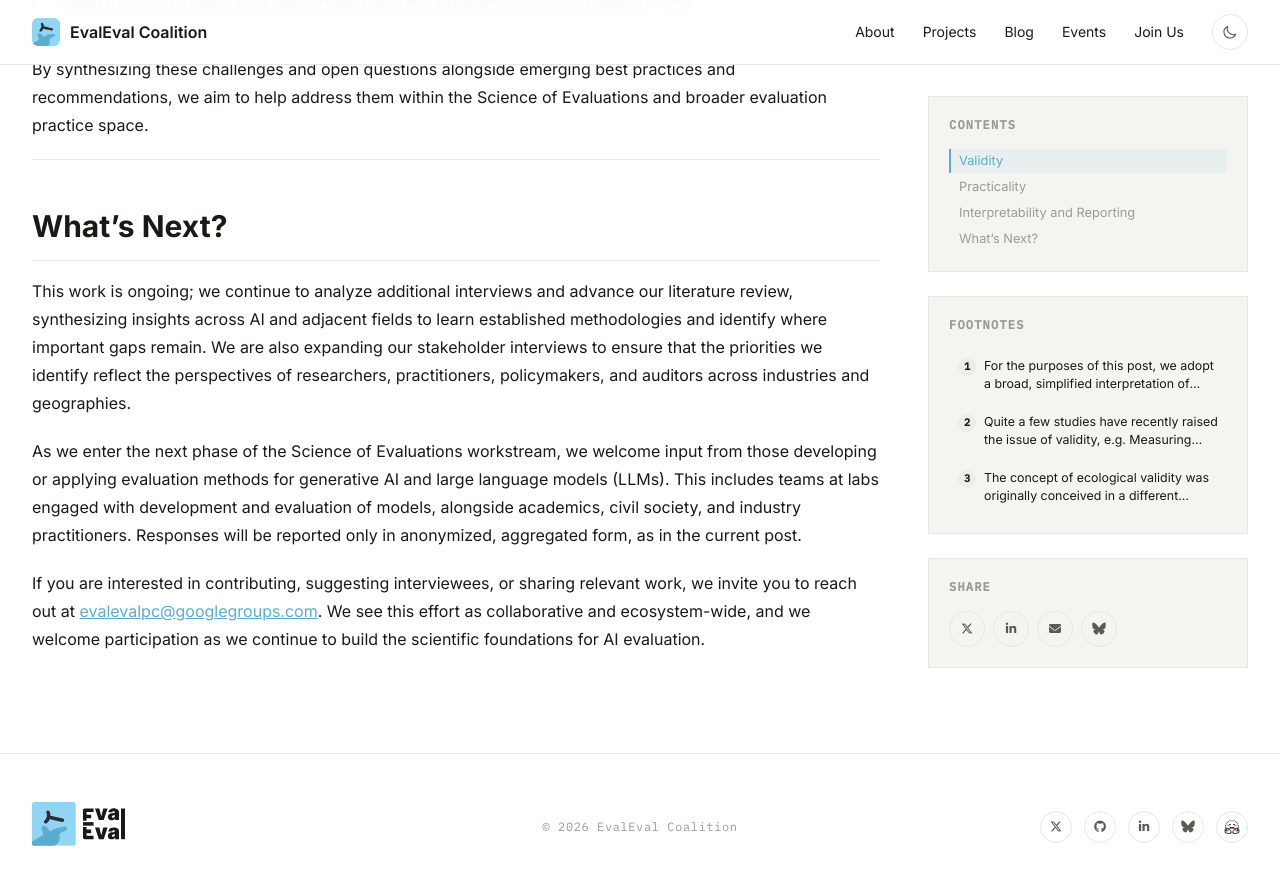
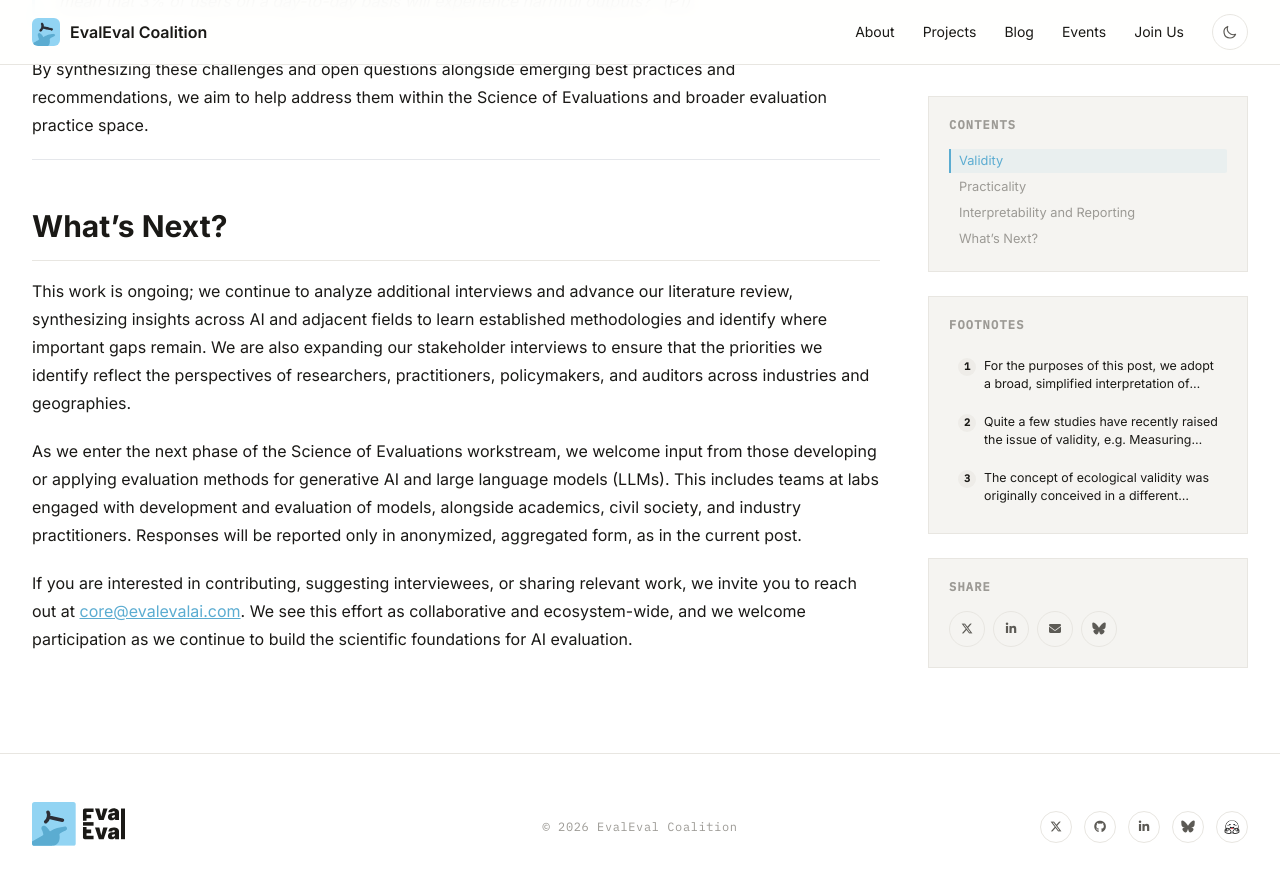
Before and after one commit to evaleval/evaleval.github.io, a Jekyll site: the page built from _posts/2026-03-25-interview-field-insights.md, in a window 1280 px wide and 900 px high, scrolled down 5373 px. Shown: the top 885 px of the window. Built offline with Jekyll 4.4.1, drawn with Linux system fonts in a browser that asks for light colours; nearby versions of some CDN libraries.

Commit message:
site fixes

```diff
--- a/_config.yml
+++ b/_config.yml
@@ -1,6 +1,6 @@
 # Site settings
 title: EvalEval Coalition
-email: evalevalpc@googlegroups.com
+email: core@evalevalai.com
 description: >
   We are a researcher community developing scientifically grounded research outputs
   and robust deployment infrastructure for broader impact evaluations.
@@ -37,12 +37,17 @@ exclude:
   - node_modules
   - vendor
   - _site  # Important: GitHub Pages builds this itself
+  - .agents
+  - .claude
 
 # Plugins (GitHub Pages allows a restricted set)
 plugins:
   - jekyll-feed
   - jekyll-seo-tag
   - jekyll-sitemap
+
+sass:
+  quiet_deps: true
 
 collections:
   resources:
--- a/_layouts/post.html
+++ b/_layouts/post.html
@@ -21,7 +21,7 @@
                 {% if page.image %}
                 <div class="mb-8 overflow-hidden" style="border-radius: 2px;">
                     <img src="{{ page.image | relative_url }}" alt="{{ page.title }}"
-                         class="w-full {% if page.image_contain %}max-h-64 md:max-h-80 object-contain{% else %}h-64 md:h-96 object-cover{% endif %}">
+                         class="w-full {% if page.image_contain %}max-h-64 md:max-h-80 object-contain{% else %}h-auto md:h-96 object-contain md:object-cover{% endif %}">
                 </div>
                 {% endif %}
 
@@ -31,14 +31,18 @@
                     {% if page.authors and page.authors.size > 0 %}
                         <span style="color: var(--border-strong);">•</span>
                         <span style="color: var(--fg-muted);">by</span>
-                        {% for author in page.authors %}
-                            {% if forloop.first %}{% elsif forloop.last %} and {% else %}, {% endif %}
-                            {% if author.url %}
-                                <a href="{{ author.url | relative_url }}" style="color: var(--fg);">{{ author.name }}</a>
-                            {% else %}
-                                <span style="color: var(--fg);">{{ author.name }}</span>
-                            {% endif %}
-                        {% endfor %}
+                        <span class="post-authors">
+                            {%- for author in page.authors -%}
+                                {%- unless forloop.first -%}
+                                    <span>{% if forloop.last %}{% if page.authors.size > 2 %}, and {% else %} and {% endif %}{% else %}, {% endif %}</span>
+                                {%- endunless -%}
+                                {%- if author.url -%}
+                                    <a href="{{ author.url | relative_url }}" style="color: var(--fg);">{{ author.name }}</a>
+                                {%- else -%}
+                                    <span style="color: var(--fg);">{{ author.name }}</span>
+                                {%- endif -%}
+                            {%- endfor -%}
+                        </span>
                     {% endif %}
                 </div>
 
--- a/_posts/2026-03-25-interview-field-insights.md
+++ b/_posts/2026-03-25-interview-field-insights.md
@@ -115,7 +115,7 @@ This work is ongoing; we continue to analyze additional interviews and advance o
 
 As we enter the next phase of the Science of Evaluations workstream, we welcome input from those developing or applying evaluation methods for generative AI and large language models (LLMs). This includes teams at labs engaged with development and evaluation of models, alongside academics, civil society, and industry practitioners. Responses will be reported only in anonymized, aggregated form, as in the current post.
 
-If you are interested in contributing, suggesting interviewees, or sharing relevant work, we invite you to reach out at [evalevalpc@googlegroups.com](mailto:evalevalpc@googlegroups.com). We see this effort as collaborative and ecosystem-wide, and we welcome participation as we continue to build the scientific foundations for AI evaluation.
+If you are interested in contributing, suggesting interviewees, or sharing relevant work, we invite you to reach out at [core@evalevalai.com](mailto:core@evalevalai.com). We see this effort as collaborative and ecosystem-wide, and we welcome participation as we continue to build the scientific foundations for AI evaluation.
 
 [^1]: For the purposes of this post, we adopt a broad, simplified interpretation of 'evaluation.' We recognize that in rigorous practice, measurement and evaluation are not synonymous (the distinction is concisely described in [*Measurement to Meaning*](https://arxiv.org/pdf/2505.10573)).
 [^2]: Quite a few studies have recently raised the issue of validity, e.g. [*Measuring what Matters*](https://openreview.net/pdf?id=mdA5lVvNcU), [*Evaluating Generative AI Systems Is a Social Science Measurement Challenge*](https://arxiv.org/pdf/2502.00561), [*Toward an evaluation science for generative AI systems*](https://arxiv.org/pdf/2503.05336), [*Understanding and Meeting Practitioner Needs*](https://aclanthology.org/2025.findings-acl.947/), [*Stereotyping Norwegian Salmon*](https://aclanthology.org/2021.acl-long.81/).
--- /dev/null
+++ b/assets/main.scss
@@ -0,0 +1,5 @@
+---
+# Only the main Sass file needs front matter.
+---
+
+@use "minima";
```
